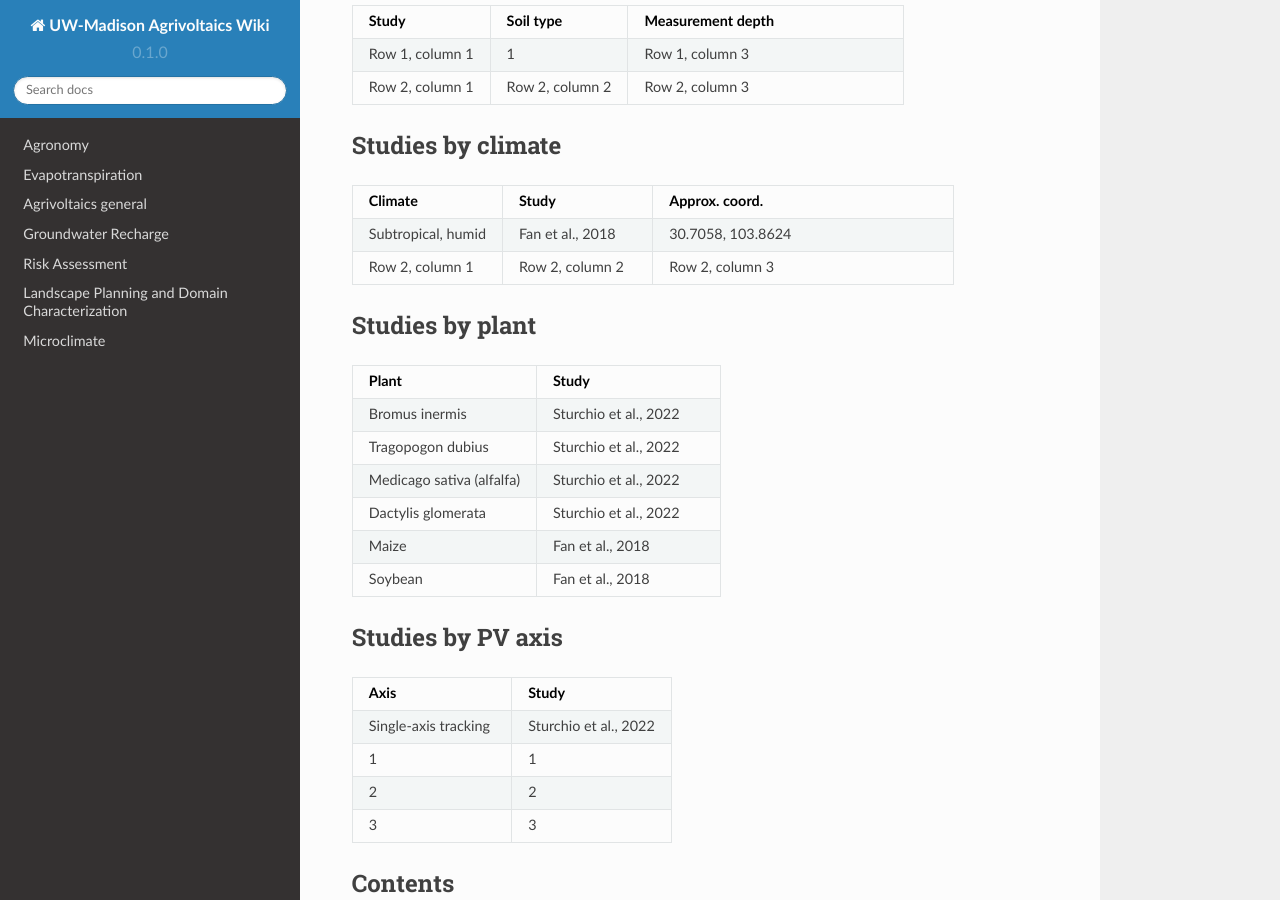
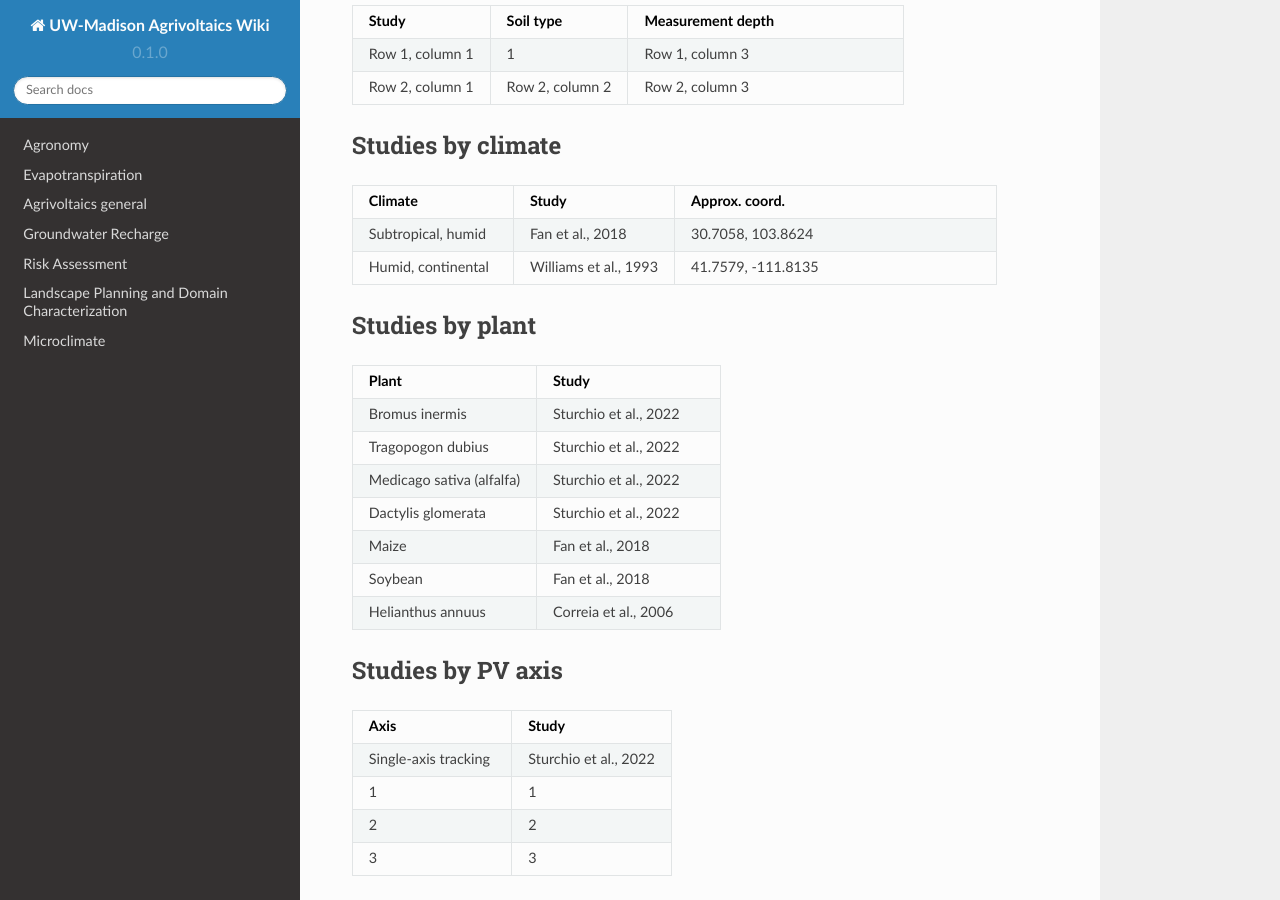
Before and after one commit to hanhydro/wiki, a Sphinx documentation site: the page built from docs/source/index.rst, in a window 1280 px wide and 900 px high, scrolled down 1504 px. Built offline with Sphinx 7.4.7 and the Read the Docs theme 2.0.0, drawn with Linux system fonts in a browser that asks for light colours; pages that are not in the unit, such as notebooks, are missing from menus.

Commit message:
Update index.rst

```diff
--- a/docs/source/index.rst
+++ b/docs/source/index.rst
@@ -96,9 +96,9 @@ Studies by climate
    * - Subtropical, humid
      - Fan et al., 2018
      - 30.7058, 103.8624
-   * - Row 2, column 1
-     - Row 2, column 2
-     - Row 2, column 3
+   * - Humid, continental
+     - Williams et al., 1993
+     - 41.7579, -111.8135
 
 Studies by plant
 ----------------------
@@ -120,6 +120,8 @@ Studies by plant
      - Fan et al., 2018
    * - Soybean
      - Fan et al., 2018
+   * - Helianthus annuus
+     - Correia et al., 2006
 
 Studies by PV axis
 ----------------------
```
